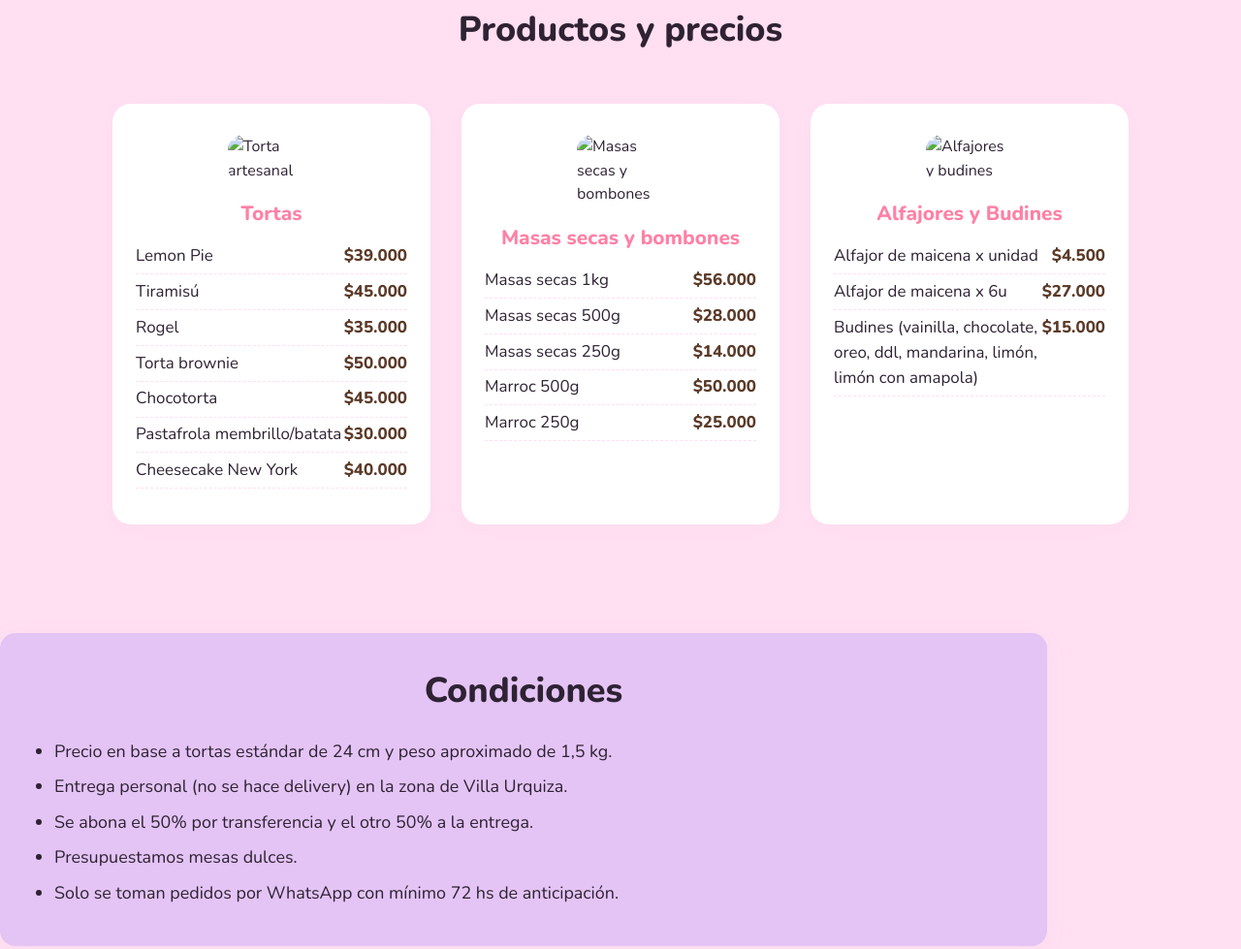
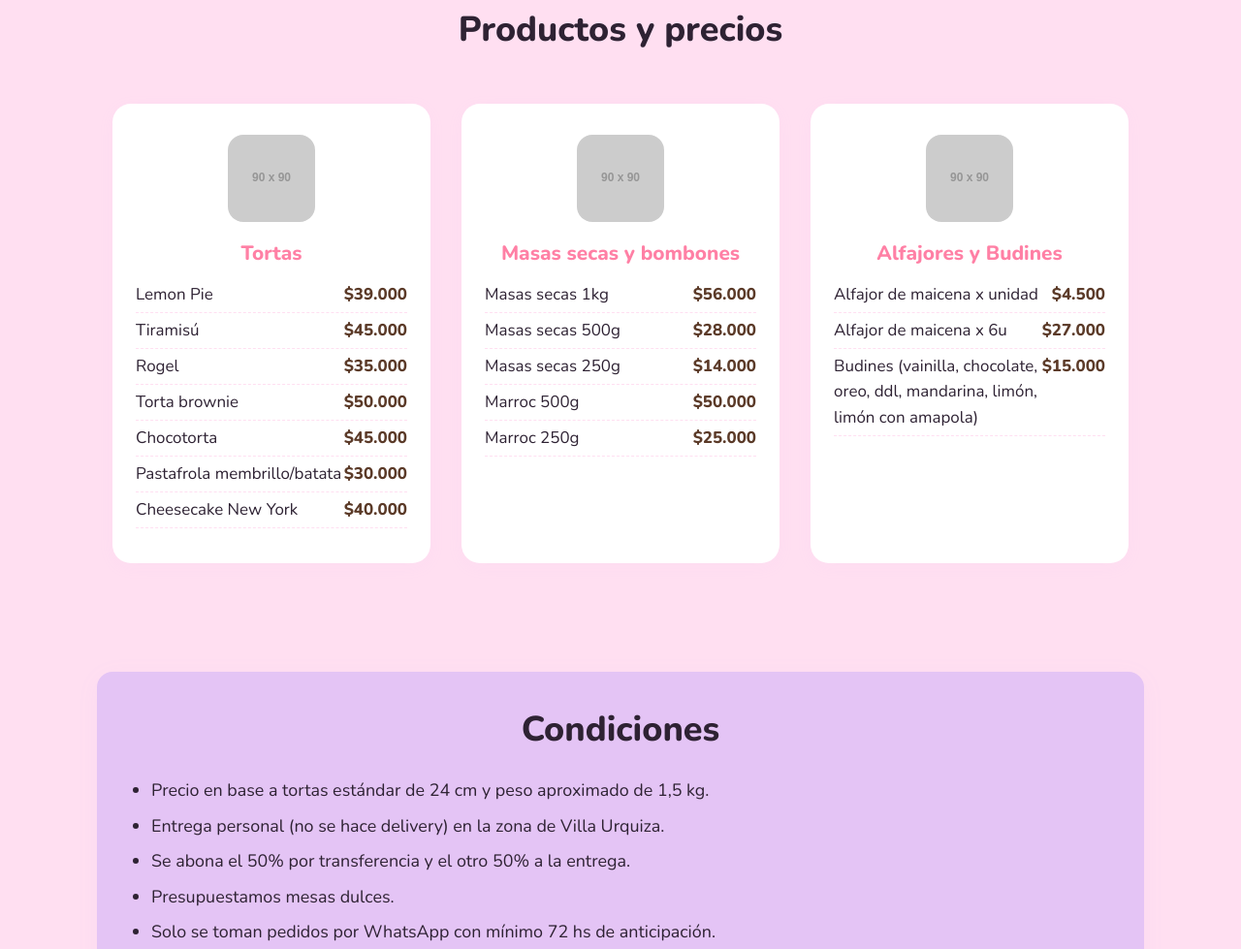
Before and after one commit to FrannRod/dulzuras, a plain HTML site: page index.html in a window 1280 px wide. Shown: the part 869-1848 px from the top of the page at 97% size. Drawn offline with nearby package versions, Linux system fonts and the light colour scheme; placeholder pictures from the web are drawn by us.

Commit message:
Center condiciones card and replace missing images

```diff
--- a/index.html
+++ b/index.html
@@ -99,7 +99,7 @@
     .info-condiciones {
       background: var(--lila-base);
       border-radius: 1rem;
-      margin: 2.5rem 0 0 0; padding: 2rem;
+      margin: 2.5rem auto 0; padding: 2rem;
       box-shadow: 0 4px 24px rgba(180,150,255,0.05);
       font-size: 1.12rem;
     }
@@ -135,7 +135,7 @@
 </head>
 <body>
   <nav class="navbar">
-    <a href="#"><img src="logo-dulzuras-magicas.png" alt="Logo Dulzuras Mágicas" /></a>
+    <a href="#"><img src="https://placehold.co/48x48?text=Logo" alt="Logo Dulzuras Mágicas" /></a>
     <ul>
       <li><a href="#productos">Productos</a></li>
       <li><a href="#condiciones">Condiciones</a></li>
@@ -156,7 +156,7 @@
     <div class="productos-categorias">
       <!-- TORTAS -->
       <div class="categoria">
-        <img src="torta-placeholder.jpg" alt="Torta artesanal" />
+        <img src="https://placehold.co/90x90?text=Torta" alt="Torta artesanal" />
         <h3>Tortas</h3>
         <ul>
           <li>Lemon Pie <span class="precio">$39.000</span></li>
@@ -170,7 +170,7 @@
       </div>
       <!-- MASAS SECAS Y BOMBONES -->
       <div class="categoria">
-        <img src="masas-secas-placeholder.jpg" alt="Masas secas y bombones" />
+        <img src="https://placehold.co/90x90?text=Masas" alt="Masas secas y bombones" />
         <h3>Masas secas y bombones</h3>
         <ul>
           <li>Masas secas 1kg <span class="precio">$56.000</span></li>
@@ -182,7 +182,7 @@
       </div>
       <!-- ALFAJORES Y BUDINES -->
       <div class="categoria">
-        <img src="alfajor-placeholder.jpg" alt="Alfajores y budines" />
+        <img src="https://placehold.co/90x90?text=Alfajor" alt="Alfajores y budines" />
         <h3>Alfajores y Budines</h3>
         <ul>
           <li>Alfajor de maicena x unidad <span class="precio">$4.500</span></li>
```
